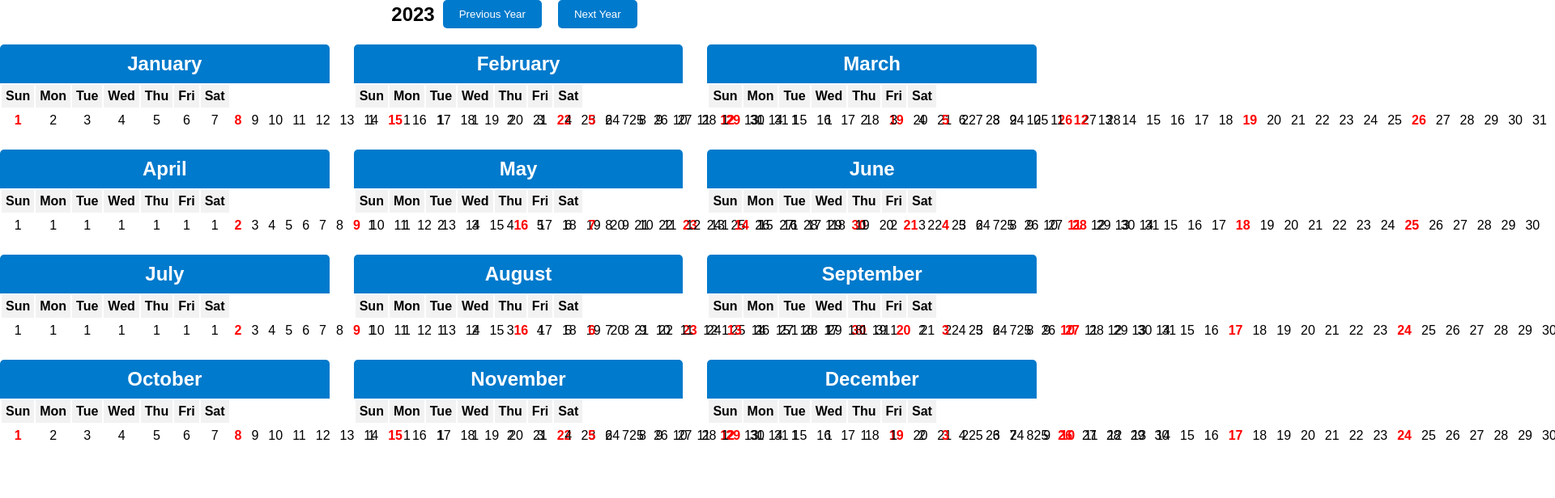
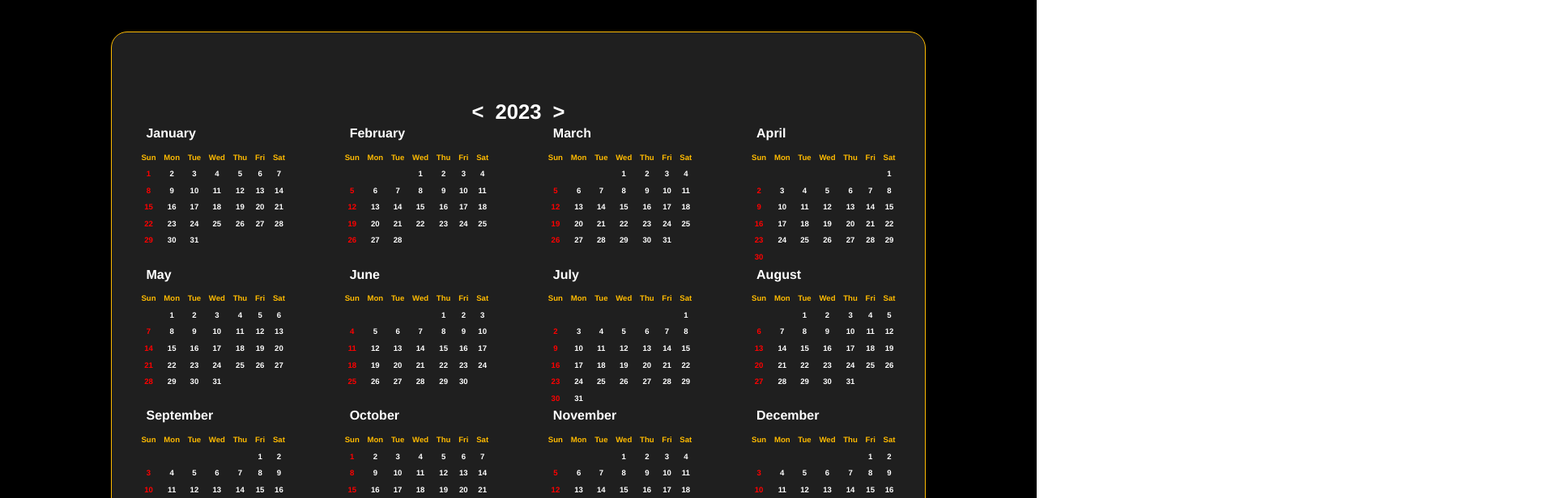
Before and after one commit to suchithkumargm/YM-Calendar, a React (Create React App) app in the folder client/: page / in a window 1280 px wide. Shown: the top 616 px of the page at 81% size, 1920 px wide, since content can reach past the window. Built offline with nearby package versions, Linux system fonts and the light colour scheme.

Commit message:
completed yearly calender

```diff
--- a/client/src/App.css
+++ b/client/src/App.css
@@ -0,0 +1,9 @@
+.main{
+    margin: 0;
+    padding: 0;
+    background-color: var(--black-color);
+    display: flex;
+    justify-content: center;
+    align-items: center;
+    height: 100vh;
+}
--- a/client/src/App.js
+++ b/client/src/App.js
@@ -3,10 +3,12 @@ import React from 'react';
 import Calendar from './components/calendar/Calendar.js';
 import './App.css';
 
-const App=()=> {
+const App = () => {
 
 	return (
-		<Calendar />
+		<div className='main'>
+			<Calendar />
+		</div>
 	);
 }
 
--- a/client/src/components/calendar/Calendar.css
+++ b/client/src/components/calendar/Calendar.css
@@ -1,83 +1,73 @@
 .calendar {
-    font-family: Arial, sans-serif;
-    text-align: center;
+  font-weight: 700;
+  width: 78.5%;
+  height: 90%;
+  display: flex;
+  flex-direction: column;
+  justify-content: center;
+  align-items: center;
+  background-color: var(--secondary-color);
+  color: var(--white-color);
+  border: 1px solid var(--primary-color);
+  border-radius: 20px;
 }
 
-  .year-selector {
-    display: flex;
-    align-items: center;
-    justify-content: center;
-    margin-bottom: 20px;
+h1 {
+  margin-top: 0;
+  font-size: 1.6rem;
+  font-weight: 700;
+  line-height: 2.0rem;
+  letter-spacing: 0em;
 }
 
-  .year-selector h1 {
-    margin: 0;
-    font-size: 24px;
+h1 button {
+  background-color: var(--secondary-color);
+  color: var(--white-color);
+  border: none;
+  margin: 0 0.5rem;
+  cursor: pointer;
+  font-size: 1.6rem;
+  font-weight: 700;
 }
 
-  .year-selector button {
-    margin: 0 10px;
-    background-color: #007acc;
-    color: white;
-    border: none;
-    padding: 10px 20px;
-    cursor: pointer;
-    border-radius: 5px;
+.yearly-calendar {
+  width: 100%;
+  display: grid;
+  grid-template-columns: repeat(4, 1fr);
+  grid-template-rows: repeat(3, 1fr);
 }
 
-  .year-selector button:hover {
-    background-color: #005a9c;
-  }
-
-  .year-view {
-    display: flex;
-    flex-wrap: wrap;
-    justify-content: space-between;
-  }
-
-  .month {
-    width: calc(33.33% - 20px);
-    margin-bottom: 20px;
+.month{
+  margin: 0 2rem;
 }
 
 .month h2 {
-    background-color: #007acc;
-    color: white;
-    padding: 10px;
-    margin: 0;
-    border-top-left-radius: 5px;
-    border-top-right-radius: 5px;
+  margin-left: 0.68rem;
+  margin-top: 0;
+  margin-bottom: 0.5rem;
+  font-size: 1.0rem;
+  line-height: 1.43rem;
+  letter-spacing: 0em;
 }
 
 table {
   width: 100%;
+  border-collapse: collapse;
 }
 
-  table th {
-    background-color: #f2f2f2;
-    padding: 5px;
+th,
+td {
+  text-align: center;
+  padding: 0.3rem;
+  font-size: 0.6rem;
+  line-height: 0.685rem;
+  letter-spacing: 0em;
 }
 
-  table td {
-    padding: 5px;
-    cursor: pointer;
+th {
+  color: var(--primary-color);
 }
 
-  table td.sunday {
-    color: red;
-    font-weight: bold;
+.sunday {
+  color: var(--red-color);
 }
-
-  .month-view button {
-    margin-top: 20px;
-    background-color: #007acc;
-    color: white;
-    border: none;
-    padding: 10px 20px;
-    cursor: pointer;
-    border-radius: 5px;
-  }
-
-  .month-view button:hover {
-    background-color: #005a9c;
-  }
--- a/client/src/components/calendar/Calendar.js
+++ b/client/src/components/calendar/Calendar.js
@@ -1,69 +1,101 @@
-import React, { useState } from 'react';
-import './Calendar.css'; // Import the CSS file
+import React, { Component } from 'react';
+import './Calendar.css';
 
-const Calendar = () => {
-  const [year, setYear] = useState(new Date().getFullYear());
-  const [selectedMonth, setSelectedMonth] = useState(null);
+class YearlyCalendar extends Component {
+	constructor(props) {
+		super(props);
+		this.state = {
+			currentYear: 2023, // Initial year
+		};
+	}
 
-  const months = Array.from({ length: 12 }, (_, i) => i);
+	// Function to generate the calendar for a given year
+	generateCalendar(year) {
+		const months = [];
+		for (let monthIndex = 0; monthIndex < 12; monthIndex++) {
+			const monthName = new Date(year, monthIndex, 1).toLocaleString('default', { month: 'long' });
+			const daysInMonth = new Date(year, monthIndex + 1, 0).getDate();
+			const days = [];
 
-  const isSunday = (day) => day % 7 === 0;
+			let dayCounter = 1;
 
-  const renderMonth = (month) => {
-    const date = new Date(year, month, 1);
-    const daysInMonth = new Date(year, month + 1, 0).getDate();
-    const firstDayOfWeek = date.getDay();
+			for (let week = 0; week < 6; week++) {
+				const weekDays = [];
 
-    return (
-      <div className="month" key={month}>
-        <h2>{date.toLocaleString('default', { month: 'long' })}</h2>
+				for (let dayOfWeek = 0; dayOfWeek < 7; dayOfWeek++) {
+					if (week === 0 && dayOfWeek < new Date(year, monthIndex, 1).getDay()) {
+						weekDays.push(<td key={dayOfWeek} className="empty"></td>);
+					} else if (dayCounter <= daysInMonth) {
+						weekDays.push(
+							<td key={dayOfWeek} className={dayOfWeek === 0 ? "sunday" : ""}>
+								{dayCounter}
+							</td>
+						);
+						dayCounter++;
+					} else {
+						weekDays.push(<td key={dayOfWeek} className="empty"></td>);
+					}
+				}
+
+				days.push(<tr key={week}>{weekDays}</tr>);
+			}
+
+			months.push(
+				<div key={monthIndex} className="month">
+					<h2>{monthName}</h2>
 					<table>
 						<thead>
 							<tr>
-              {['Sun', 'Mon', 'Tue', 'Wed', 'Thu', 'Fri', 'Sat'].map((day, index) => (
-                <th key={index} className={isSunday(index) ? 'sunday' : ''}>
-                  {day}
-                </th>
+								{['Sun', 'Mon', 'Tue', 'Wed', 'Thu', 'Fri', 'Sat'].map((dayName, index) => (
+									<th key={index}>{dayName}</th>
 								))}
 							</tr>
 						</thead>
-          <tbody>
-            <tr>
-              {[...Array(firstDayOfWeek).fill(null), ...Array(daysInMonth).keys()].map((day) => (
-                <td
-                  key={day}
-                  className={isSunday(firstDayOfWeek + day) ? 'sunday' : ''}
-                  onClick={() => setSelectedMonth(month)}
-                >
-                  {day + 1}
-                </td>
-              ))}
-            </tr>
-          </tbody>
+						<tbody>{days}</tbody>
 					</table>
 				</div>
 			);
+		}
+
+		return months;
+	}
+
+	// Button click event listeners
+	handlePrevYearClick = () => {
+		this.setState((prevState) => ({
+			currentYear: prevState.currentYear - 1,
+		}));
 	};
+
+	handleNextYearClick = () => {
+		this.setState((prevState) => ({
+			currentYear: prevState.currentYear + 1,
+		}));
+	};
+
+	render() {
+		const { currentYear } = this.state;
+		const months = this.generateCalendar(currentYear);
 
 		return (
 			<div className="calendar">
-      <div className="year-selector">
-        <h1>{year}</h1>
-        <button onClick={() => setYear(year - 1)}>Previous Year</button>
-        <button onClick={() => setYear(year + 1)}>Next Year</button>
+				<div className='calendar-year'>
+					<h1>
+						<button id="prev-year" onClick={this.handlePrevYearClick}>
+							&lt;
+						</button>
+						<span id="year-display">{currentYear}</span>
+						<button id="next-year" onClick={this.handleNextYearClick}>
+							&gt;
+						</button>
+					</h1>
 				</div>
-      {!selectedMonth ? (
-        <div className="year-view">
-          {months.map((month) => renderMonth(month))}
+				<div className="yearly-calendar" id="yearly-calendar">
+					{months}
 				</div>
-      ) : (
-        <div className="month-view">
-          {renderMonth(selectedMonth)}
-          <button onClick={() => setSelectedMonth(null)}>Back to Year View</button>
-        </div>
-      )}
 			</div>
 		);
-};
+	}
+}
 
-export default Calendar;
+export default YearlyCalendar;
--- a/client/src/index.css
+++ b/client/src/index.css
@@ -1,12 +1,21 @@
 body {
   margin: 0;
-  font-family: -apple-system, BlinkMacSystemFont, 'Segoe UI', 'Roboto', 'Oxygen',
+  font-family: Helvetica, BlinkMacSystemFont, 'Segoe UI', 'Roboto', 'Oxygen',
     'Ubuntu', 'Cantarell', 'Fira Sans', 'Droid Sans', 'Helvetica Neue',
     sans-serif;
   -webkit-font-smoothing: antialiased;
   -moz-osx-font-smoothing: grayscale;
 }
 
+:root {
+  --primary-color: #FFBB00;
+  --secondary-color: #1F1F1F;
+  --gray-color: #D9D9D9;
+  --black-color: #000000;
+  --white-color: #FFFFFF;
+  --red-color: #FF0000;
+}
+
 code {
   font-family: source-code-pro, Menlo, Monaco, Consolas, 'Courier New',
     monospace;
--- a/client/src/index.js
+++ b/client/src/index.js
@@ -1,5 +1,7 @@
 import React from 'react';
 import ReactDOM from 'react-dom';
+
+import './reset.css'
 import './index.css';
 import App from './App';
 
--- /dev/null
+++ b/client/src/reset.css
@@ -0,0 +1,102 @@
+/*
+html5doctor.com Reset Stylesheet
+v1.6.1
+Last Updated: 2010-09-17
+Author: Richard Clark - http://richclarkdesign.com
+Twitter: @rich_clark
+*/
+
+html, body, div, span, object, iframe,
+h1, h2, h3, h4, h5, h6, p, blockquote, pre,
+abbr, address, cite, code,
+del, dfn, em, img, ins, kbd, q, samp,
+small, strong, sub, sup, var,
+b, i,
+dl, dt, dd, ol, ul, li,
+fieldset, form, label, legend,
+table, caption, tbody, tfoot, thead, tr, th, td,
+article, aside, canvas, details, figcaption, figure,
+footer, header, hgroup, menu, nav, section, summary,
+time, mark, audio, video {
+    margin:0;
+    padding:0;
+    border:0;
+    outline:0;
+    font-size:100%;
+    vertical-align:baseline;
+    background:transparent;
+}
+
+body {
+    line-height:1;
+}
+
+article,aside,details,figcaption,figure,
+footer,header,hgroup,menu,nav,section {
+	display:block;
+}
+
+nav ul {
+    list-style:none;
+}
+
+blockquote, q {
+    quotes:none;
+}
+
+blockquote:before, blockquote:after,
+q:before, q:after {
+    content:'';
+    content:none;
+}
+
+a {
+    margin:0;
+    padding:0;
+    font-size:100%;
+    vertical-align:baseline;
+    background:transparent;
+}
+
+/* change colours to suit your needs */
+ins {
+    background-color:#ff9;
+    color:#000;
+    text-decoration:none;
+}
+
+/* change colours to suit your needs */
+mark {
+    background-color:#ff9;
+    color:#000;
+    font-style:italic;
+    font-weight:bold;
+}
+
+del {
+    text-decoration: line-through;
+}
+
+abbr[title], dfn[title] {
+    border-bottom:1px dotted;
+    cursor:help;
+}
+
+table {
+    border-collapse:collapse;
+    border-spacing:0;
+}
+
+/* change border colour to suit your needs */
+hr {
+    display:block;
+    height:1px;
+    border:0;
+    border-top:1px solid #cccccc;
+    margin:1em 0;
+    padding:0;
+}
+
+input, select {
+    vertical-align:middle;
+}
```
Lines whose indentation alone changed are shown as unchanged.
